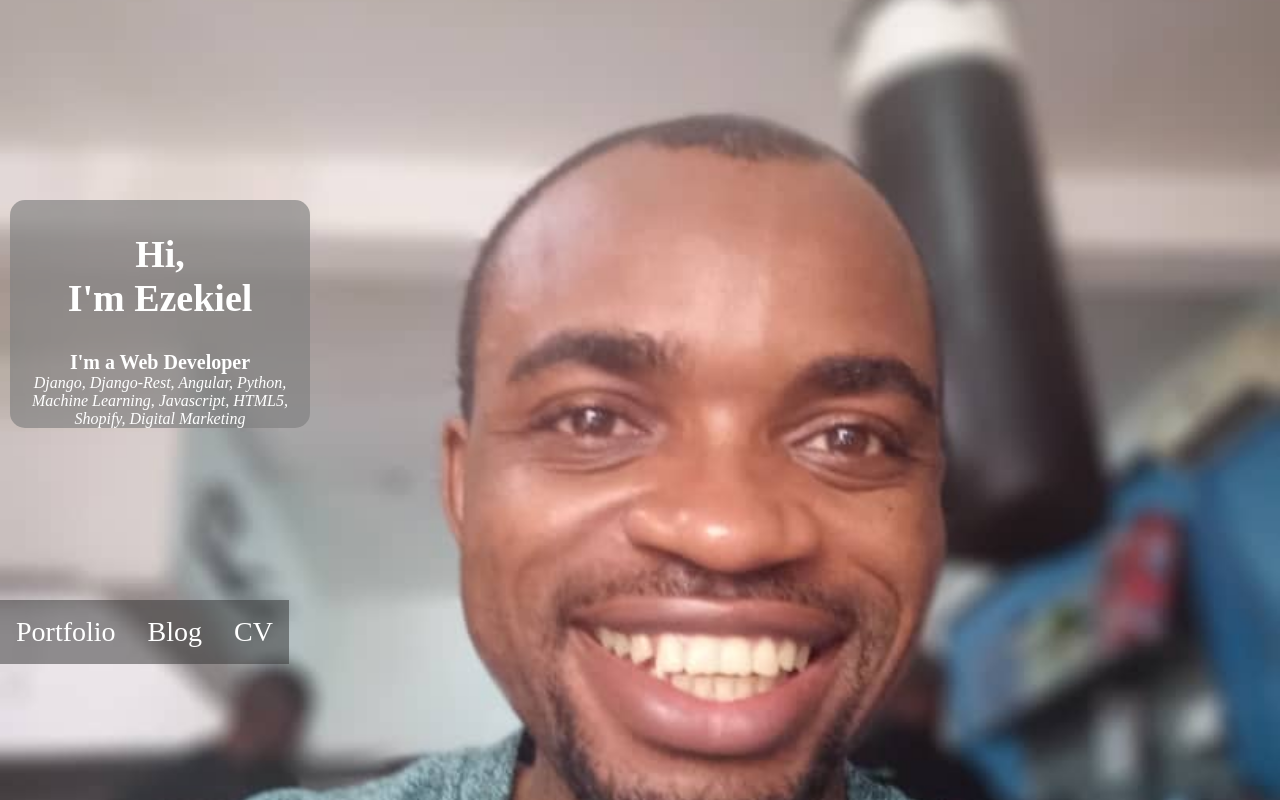
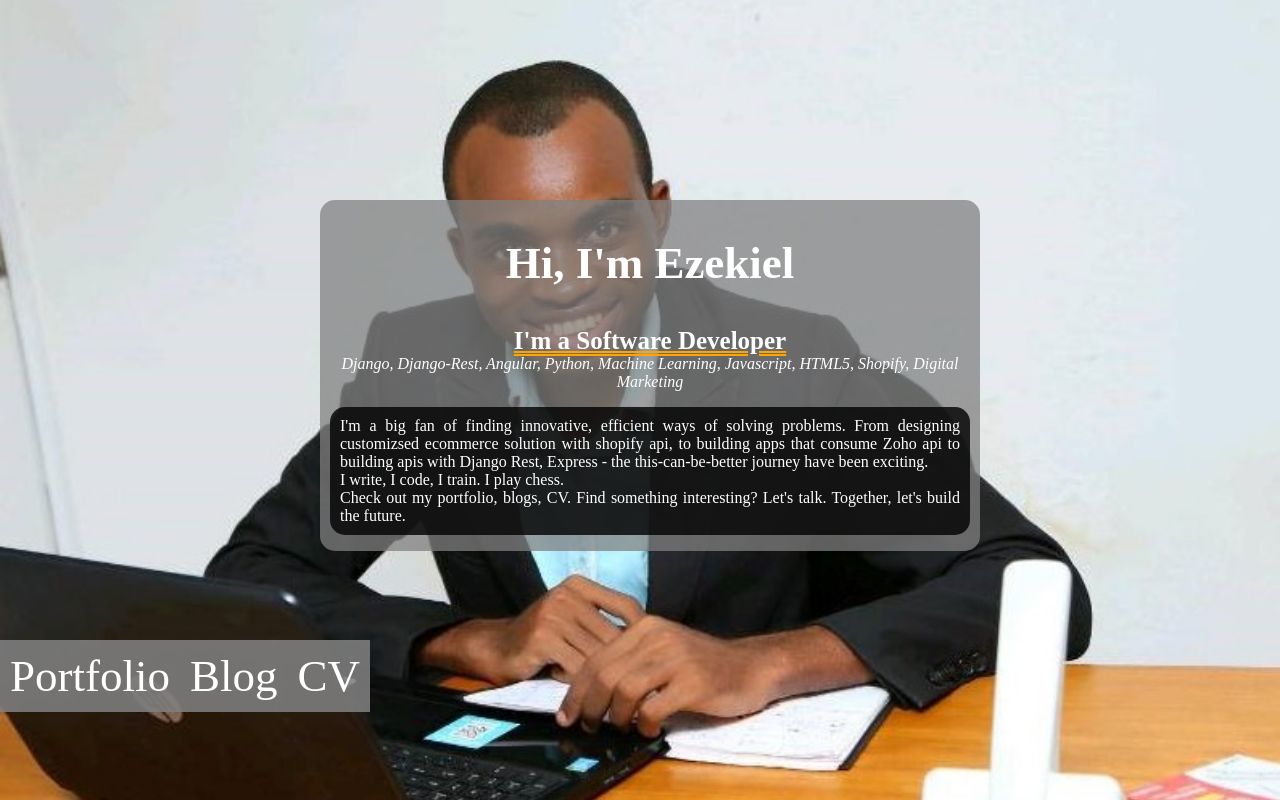
Before and after one commit to ezekieltech/theanalyticshub, a Django app: page /profile/ in a window 1280 px wide. Run offline with Django 3.2, Linux system fonts and the light colour scheme; some libraries are stand-ins or nearby versions.

Commit message:
Minor  changes

```diff
--- a/mainWebsite/admin.py
+++ b/mainWebsite/admin.py
@@ -21,8 +21,6 @@ admin.site.register(Service, ServiceAdmin)
 
 class IndustryAdmin(admin.ModelAdmin):
     pass
-    # list_display = ('name', 'focus')
-    # list_filter = ("name",)
 
 
 admin.site.register(Industry, IndustryAdmin)
--- a/mainWebsite/templates/mainWebsite/post_list.html
+++ /dev/null
@@ -1,3 +0,0 @@
-Working Should
-
-Post_List
--- a/mainWebsite/urls.py
+++ b/mainWebsite/urls.py
@@ -13,7 +13,4 @@ urlpatterns = [
     url(r'^posts/(?P<slug>.+)/$', views.PostDetail.as_view(), name='post_detail'),
     url(r'^service/(?P<slug>.+)/$', views.ServiceDetail.as_view(), name='service_detail'),
     url(r'^services/$', views.ServiceList.as_view(), name='services'),
-    # url(r'^(?P<user>.+)/$', views.ServiceDetail.as_view(), name='profile_detail'),
-    # url(r'^profile/$', views.ProfileList.as_view(), name='profile'),
-
 ] + static(settings.MEDIA_URL, document_root=settings.MEDIA_ROOT)
--- a/professionals/templates/professionals/blog_detail.html
+++ b/professionals/templates/professionals/blog_detail.html
@@ -54,4 +54,9 @@
 </section>
 
 {% endblock content %}
+
+{% block footer %}
+    {% include 'snippets/staff_footer.html' %}
+{% endblock footer %}
+
 <!-- End: Main Content for the detailed article whihc may be a post, landing page or case study   -->
--- a/professionals/templates/professionals/profile.html
+++ b/professionals/templates/professionals/profile.html
@@ -12,89 +12,134 @@
 
       .bg {
         /* The image used */
-        background-image: url("{% static '/professionals/img/ezekiel.jpeg' %}");
+        background-image: url("{% static '/professionals/img/ezekiel5.jpg' %}");
 
         /* Full height */
         height: 100%;
 
         /* Center and scale the image nicely */
-        background-position: center;
+        background-position: left;
         background-repeat: no-repeat;
         background-size: cover;
       }
 
       .call-to-action {
         position: relative;
-        top: 75%;
+        top: 85%;
       }
 
-      ul {
+      .call-to-action ul {
         list-style-type: none;
+        display: block;
         margin: 0;
         padding: 0;
-        overflow: hidden;
-
+        position: relative;
         font-size: 28px;
       }
 
       li {
         float: left;
-        background-color: #33333380;
+        background-color: #808080de;
       }
 
       li a {
         display: block;
         color: white;
         text-align: center;
-        padding: 16px;
+        padding: 10px;
         text-decoration: none;
         cursor: pointer;
+
       }
 
       li a:hover {
         background-color: #111111;
       }
+
+      .main {
+        margin: 0;
+        padding: 0 10px;
+        position: absolute;
+        top: 5%;
+        left: 10px;
+        color: white;
+        background: #808080bb;
+        width: 70%;
+        border-radius: 15px;
+        text-align: center;
+      }
+
+      .main-heading {
+        padding: 0 10px;
+        font-size: 38px;
+      }
+
+      .main small {
+        font-size: 25px;
+        text-decoration: underline;
+        text-decoration-style: double;
+        text-decoration-color: orange;
+      }
+
+      .main p {
+        font-size: 16px;
+        background-color: rgba(0, 0, 0, 0.803);
+        padding: 10px;
+        border-radius: 15px;
+        text-align: justify;
+      }
+
+      /* for pcs and computers */
+      @media (min-width: 800px) {
+        .main {
+          width: 50%;
+          top: 25%;
+          left: 25%;
+        }
+
+        .main-heading {
+          font-size: 45px;
+
+        }
+
+        .main small {
+          font-size: 25px;
+        }
+
+        .call-to-action {
+          top: 80%;
+        }
+
+        .call-to-action ul {
+          font-size: 45px;
+        }
+      }
     </style>
   </head>
   <body>
     <div class="bg">
-      <div
-        class="text-center"
-        style="
-          margin: 0;
-          position: absolute;
-          top: 25%;
-          left: 10px;
-          color: white;
-          background: #808080a8;
-          width: 300px;
-          border-radius: 15px;
-          text-align: center;
-        "
-      >
-        <h2 style="padding: 0 10px; font-size: 38px">Hi, <br />I'm Ezekiel</h2>
-        <small style="font-size: 20px"
-          ><strong>I'm a Web Developer</strong></small
-        ><br />
-        <span
-          ><em
-            >Django, Django-Rest, Angular, Python, Machine Learning, Javascript,
+      <div class="main">
+        <h2 class="main-heading text-center">Hi, I'm Ezekiel</h2>
+        <small><strong>I'm a Software Developer</strong></small><br />
+        <span>
+          <em>Django, Django-Rest, Angular, Python, Machine Learning, Javascript,
             HTML5, Shopify, Digital Marketing
-          </em></span
-        >
+          </em>
+        </span>
+        <p>
+          I'm a big fan of finding innovative, efficient ways of solving
+          problems. From designing customizsed ecommerce solution with shopify
+          api, to building apps that consume Zoho api to building apis with
+          Django Rest, Express - the this-can-be-better journey have been
+          exciting.<br />
+          I write, I code, I train. I play chess.<br />
+          Check out my portfolio, blogs, CV. Find something interesting? Let's
+          talk. Together, let's build the future.
+        </p>
       </div>
       <div class="call-to-action">
-        <ul
-          style="
-            list-style-type: none;
-            display: block;
-            margin: 0;
-            position: relative;
-          "
-        >
-
-
-        <li>
+        <ul>
+          <li>
             <a href="{% url 'projects_list' %}">Portfolio</a>
           </li>
 
@@ -105,9 +150,6 @@
           <li>
             <a href="#">CV</a>
           </li>
-
-
-
         </ul>
       </div>
     </div>
--- a/professionals/urls.py
+++ b/professionals/urls.py
@@ -16,10 +16,5 @@ urlpatterns = [
     url(r'^blogs/(?P<slug>.+)/$', views.UserPostDetail.as_view(), name='profile_blogs'),
     url(r'^portfolio/(?P<slug>.+)/$', views.UserPostDetail.as_view(), name='projects_detail'),
     url(r'^portfolio/$', views.UserPosts.as_view(), name='projects_list'),
-    # url(r'^posts/(?P<slug>.+)/$', views.PostDetail.as_view(), name='user_detail'),
-    # url(r'^service/(?P<slug>.+)/$', views.ServiceDetail.as_view(), name='service_detail'),
-    # url(r'^services/$', views.ServiceList.as_view(), name='services'),
-    # url(r'^(?P<user>.+)/$', views.ServiceDetail.as_view(), name='profile_detail'),
-    # url(r'^profile/$', views.ProfileList.as_view(), name='profile'),
 
 ] + static(settings.MEDIA_URL, document_root=settings.MEDIA_ROOT)
--- a/professionals/views.py
+++ b/professionals/views.py
@@ -7,8 +7,6 @@ from django_hosts.resolvers import reverse_host
 from account.models import CustomUser
 from mainWebsite.models import Post, Service
 
-# Create your views here.
-User = settings.AUTH_USER_MODEL
 
 class UserDetail(generic.ListView):
     model = CustomUser
@@ -17,6 +15,7 @@ class UserDetail(generic.ListView):
     def get_context_data(self, **kwargs):
         context = super(UserDetail, self).get_context_data(**kwargs)
         return context
+
 
 class UserPosts(generic.ListView):
     model = Post
@@ -32,26 +31,15 @@ class UserPosts(generic.ListView):
         context['all_projects'] = all_projects
         return context
 
+
 class UserPostDetail(generic.DetailView):
     model = Post
     template_name = 'professionals/blog_detail.html'
 
     def get_context_data(self, **kwargs):
         context = super(UserPostDetail, self).get_context_data(**kwargs)
-        # related_blog_post_by_service = Post.objects.filter(status=1, post_type= self.object.post_type, service=self.object.service).order_by('-created_on').exclude(title=self.object.title)
-        # context['related_blog_post_by_service'] = related_blog_post_by_service[:5]
+        related_blog_post_by_service = Post.objects.filter(status=1, post_type= self.object.post_type, service=self.object.service).order_by('-created_on').exclude(title=self.object.title)
+        context['related_blog_post_by_service'] = related_blog_post_by_service[:5]
         list_of_services = Service.objects.all  # used for main and footer menu
         context['list_of_services'] = list_of_services # used for main and footer menu
         return context
-
-def get_post(request, user):
-    context = {}
-    print(user)
-    user = CustomUser.objects.get(username=user)
-    print (user)
-    all_post = Post.objects.filter(author=user)
-    all_projects = Post.objects.filter(author=user, post_type='project')
-    context['all_post'] = all_post
-    context['all_projects'] = all_projects
-    context['pk'] = user.id
-    return render(request, 'professionals/blog.html', context)
--- a/templates/shared/base.html
+++ b/templates/shared/base.html
@@ -3,7 +3,11 @@
 {% load static%}
 
 <head>
-  <title>The Analytics Hub</title>
+  <title>The Analytics Hub
+  {% block subtitle %}
+
+  {% endblock subtitle %}
+    </title>
   <link href="https://fonts.googleapis.com/css?family=Roboto:400,700" rel="stylesheet">
   <meta name="google" content="notranslate" />
   <meta name="viewport" content="width=device-width, initial-scale=1" />
--- a/templates/snippets/related_post.html
+++ b/templates/snippets/related_post.html
@@ -8,7 +8,7 @@
 
             <p class="card-text text-muted h6">{{ post.author.username }} | {{ post.created_on|date:"d M, Y"}}. </p>
             <p class="card-text">{{post.focus|slice:":200" | safe}}</p>
-            <a href="{% url 'post_detail' post.slug  %}" class="btn">Read More &rarr;</a>
+            <a href="{% url 'profile_blogs' post.slug  %}" class="btn">Read More &rarr;</a>
         </div>
         {% if forloop.last %}{% else%}
         <hr>{% endif %}
--- a/templates/snippets/staff_footer.html
+++ b/templates/snippets/staff_footer.html
@@ -47,7 +47,7 @@
           <!-- To Do -->
            <ul class="list-unstyled">
           <li>
-            <a href="https://fb.me/ezekielobhafuoso" target="_">LinkedIn</a>
+            <a href="https://www.linkedin.com/in/ezekielobhafuoso/" target="_">LinkedIn</a>
           </li>
           <li>
             <a href="https://twitter.com/ezekieltech" target="_">Twitter</a>
```
Also changed, not shown: account/forms.py (+0 -40 lines), mainWebsite/models.py (+0 -8 lines), mainWebsite/templates/mainWebsite/index.html (+0 -13 lines), mainWebsite/templates/mainWebsite/service_details.html (+5 -6 lines), mainWebsite/views.py (+0 -8 lines), professionals/templates/professionals/blog.html (+2 -9 lines), templates/snippets/analyticshub_nav.html (+0 -8 lines), static/professionals/img/ezekiel.jpeg (deleted), static/professionals/img/ezekiel5.jpg (added).
